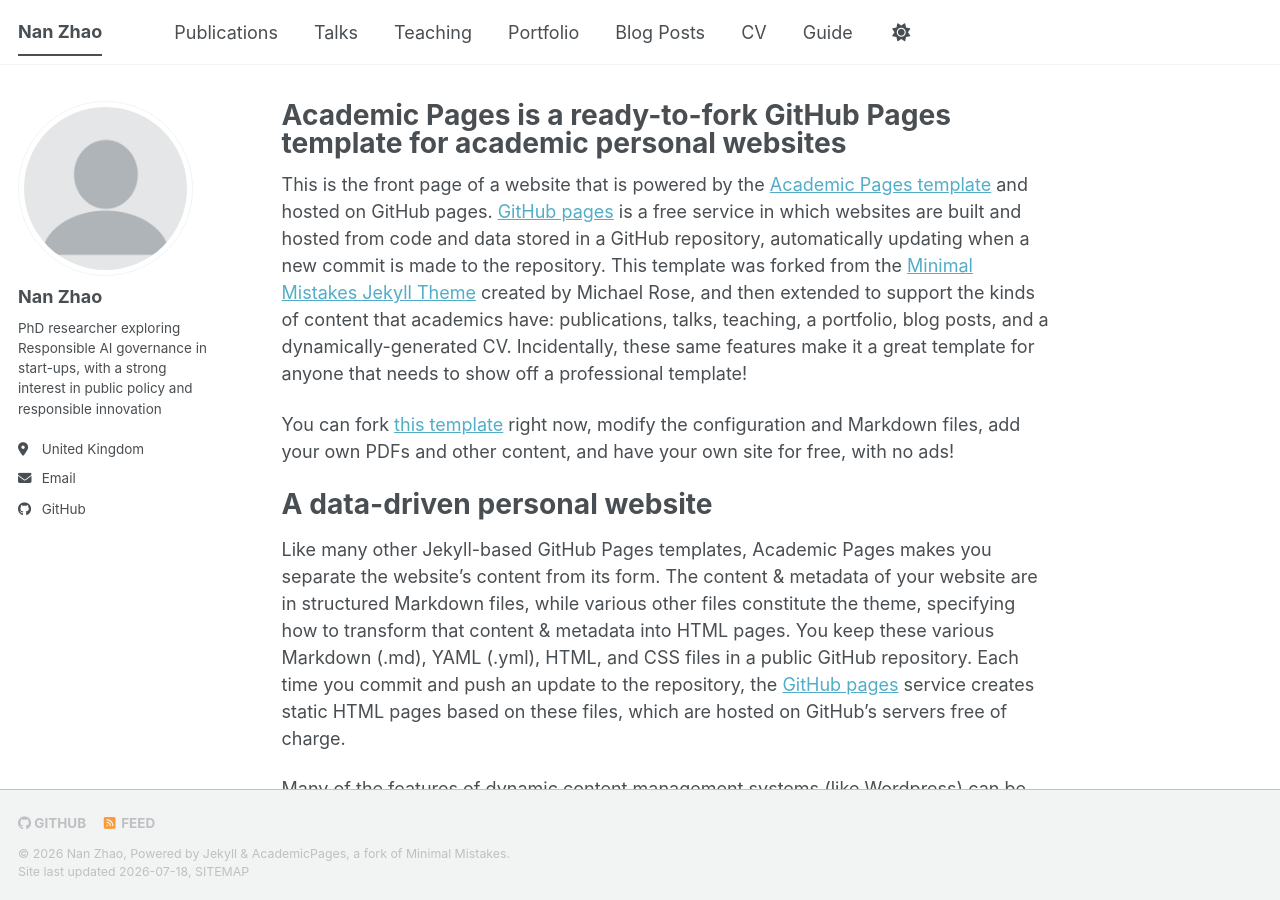
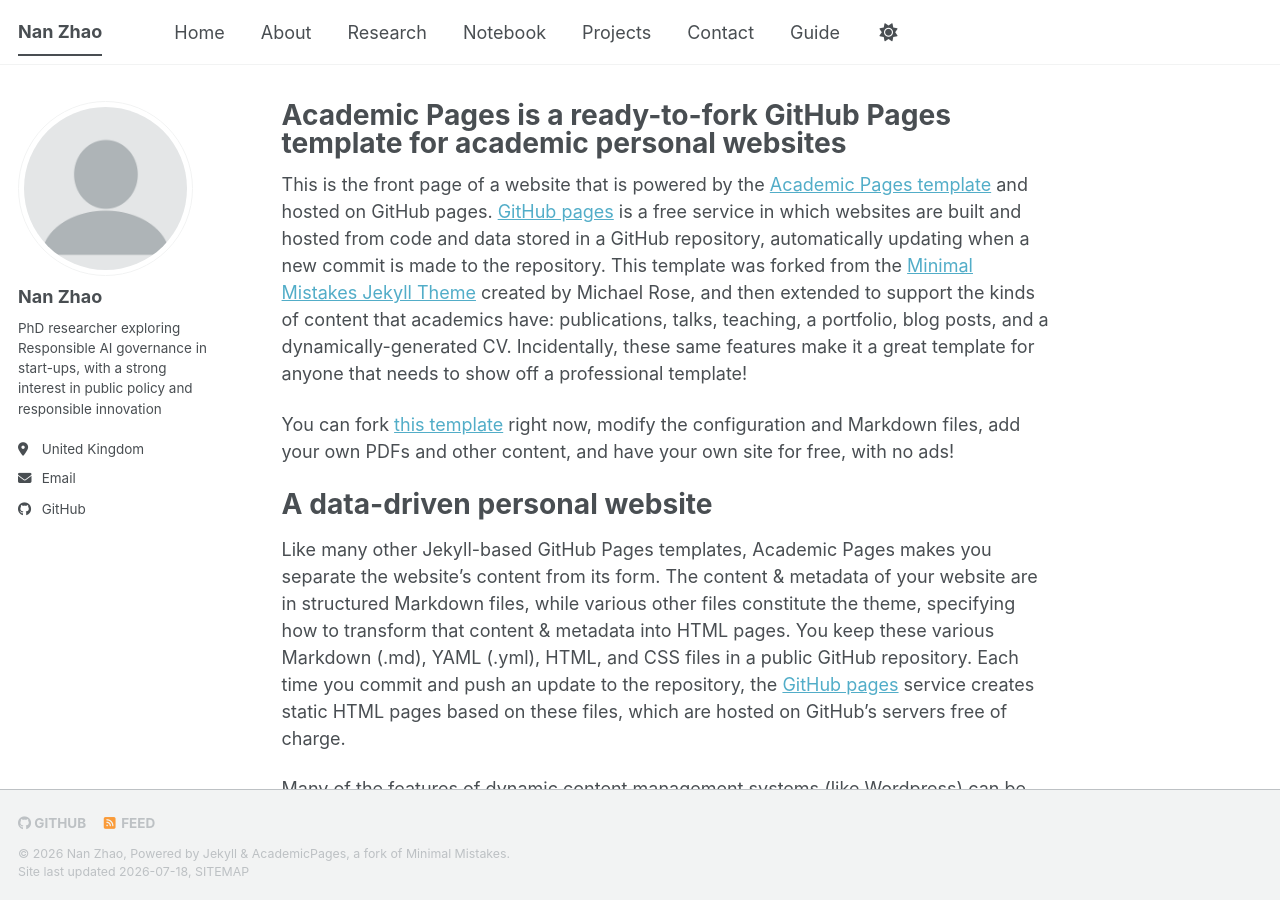
Before and after one commit to nanzhaoresearch/nanzhaoresearch.github.io, a Jekyll site: the page built from _pages/about.md, in a window 1280 px wide and 900 px high. Built offline with Jekyll 4.4.1, drawn with Linux system fonts in a browser that asks for light colours; a style sheet for code colours, icons or effects is not loaded.

Commit message:
Update navigation links in navigation.yml

```diff
--- a/_data/navigation.yml
+++ b/_data/navigation.yml
@@ -8,23 +8,23 @@
 #      Markdown formatted page while the second is generated using JSON.
 
 main:
-  - title: "Publications"
-    url: /publications/
+  - title: "Home"
+    url: //
 
-  - title: "Talks"
-    url: /talks/
+  - title: "About"
+    url: //
 
-  - title: "Teaching"
-    url: /teaching/
+  - title: "Research"
+    url: //
 
-  - title: "Portfolio"
-    url: /portfolio/
+  - title: "Notebook"
+    url: //
 
-  - title: "Blog Posts"
-    url: /year-archive/
+  - title: "Projects"
+    url: //
 
-  - title: "CV"
-    url: /cv/
+  - title: "Contact"
+    url: //
 
   # - title: "CV"
   #   url: /cv-json/
```
